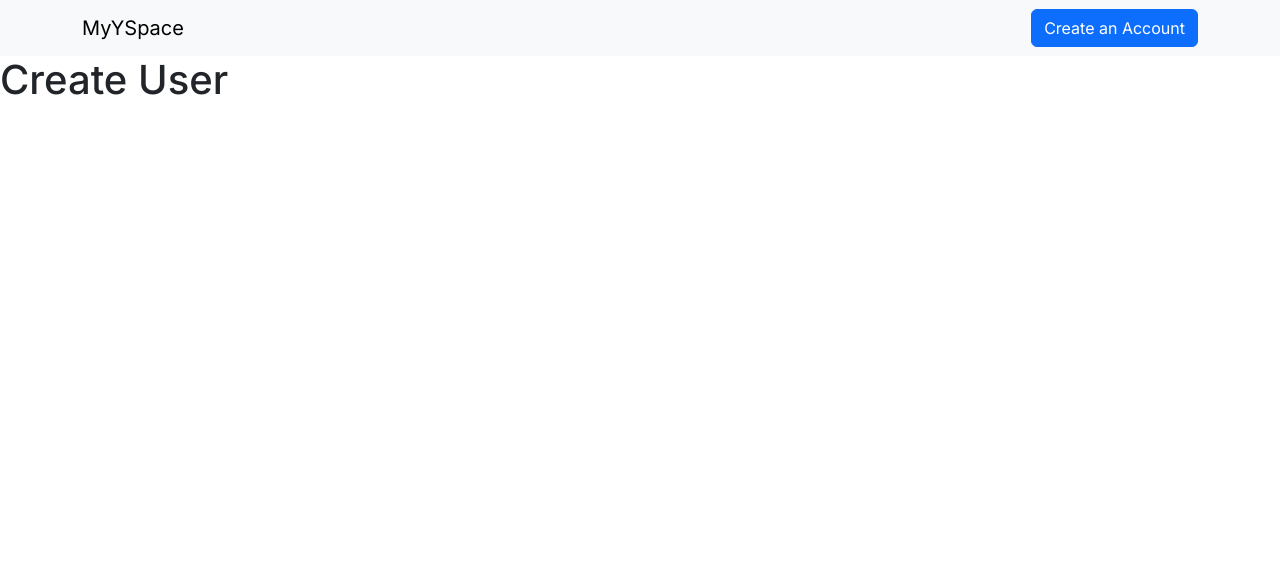
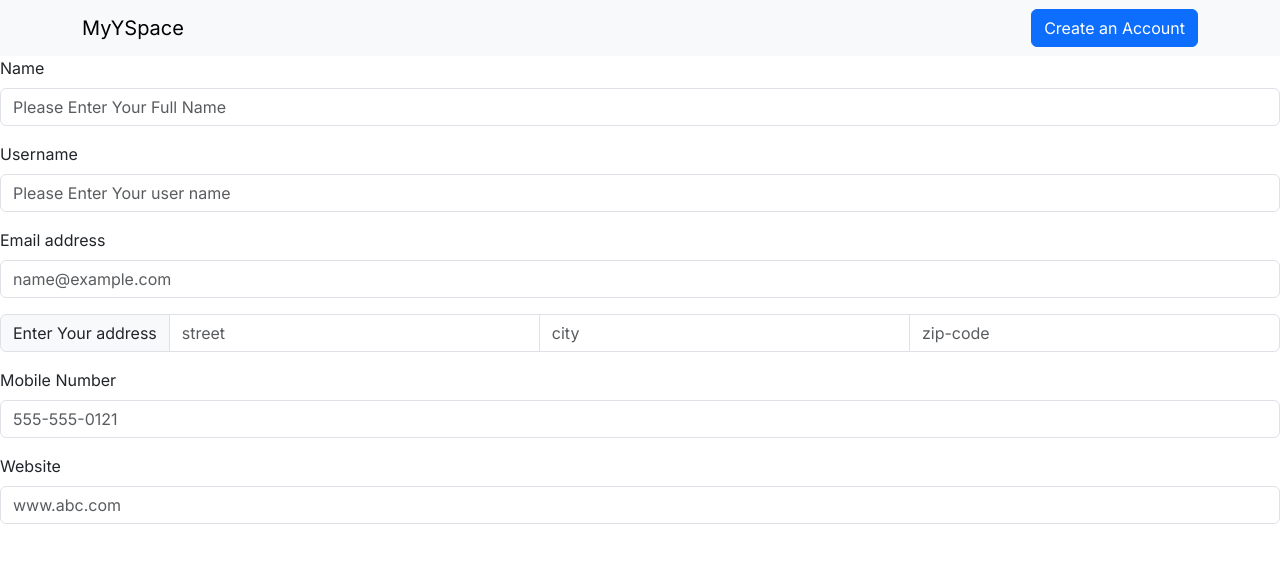
Before and after one commit to RakeshV0498/react-axios-task, a React (Vite) app: page /create in a window 1280 px wide. Shown: the top 562 px of the page. Built offline with nearby package versions, Linux system fonts and the light colour scheme; no server answers.

Commit message:
Included UserForm component Route

```diff
--- a/src/App.jsx
+++ b/src/App.jsx
@@ -2,6 +2,7 @@ import { BrowserRouter, Route, Routes } from "react-router-dom";
 import "./App.css";
 import Header from "./components/Header";
 import Home from "./components/Home";
+import UserForm from "./components/UserForm";
 
 function App() {
   return (
@@ -12,7 +13,7 @@ function App() {
           <Route path="/" exact element={<Home />}></Route>
           <Route path="/users" exact element={<h1>Users</h1>}></Route>
           <Route path="/users/:userId" element={<h1>User</h1>}></Route>
-          <Route path="/create" element={<h1>Create User</h1>}></Route>
+          <Route path="/create" element={<UserForm />}></Route>
           <Route path="*" element={<h1>Page Not found</h1>}></Route>
         </Routes>
       </>
```
